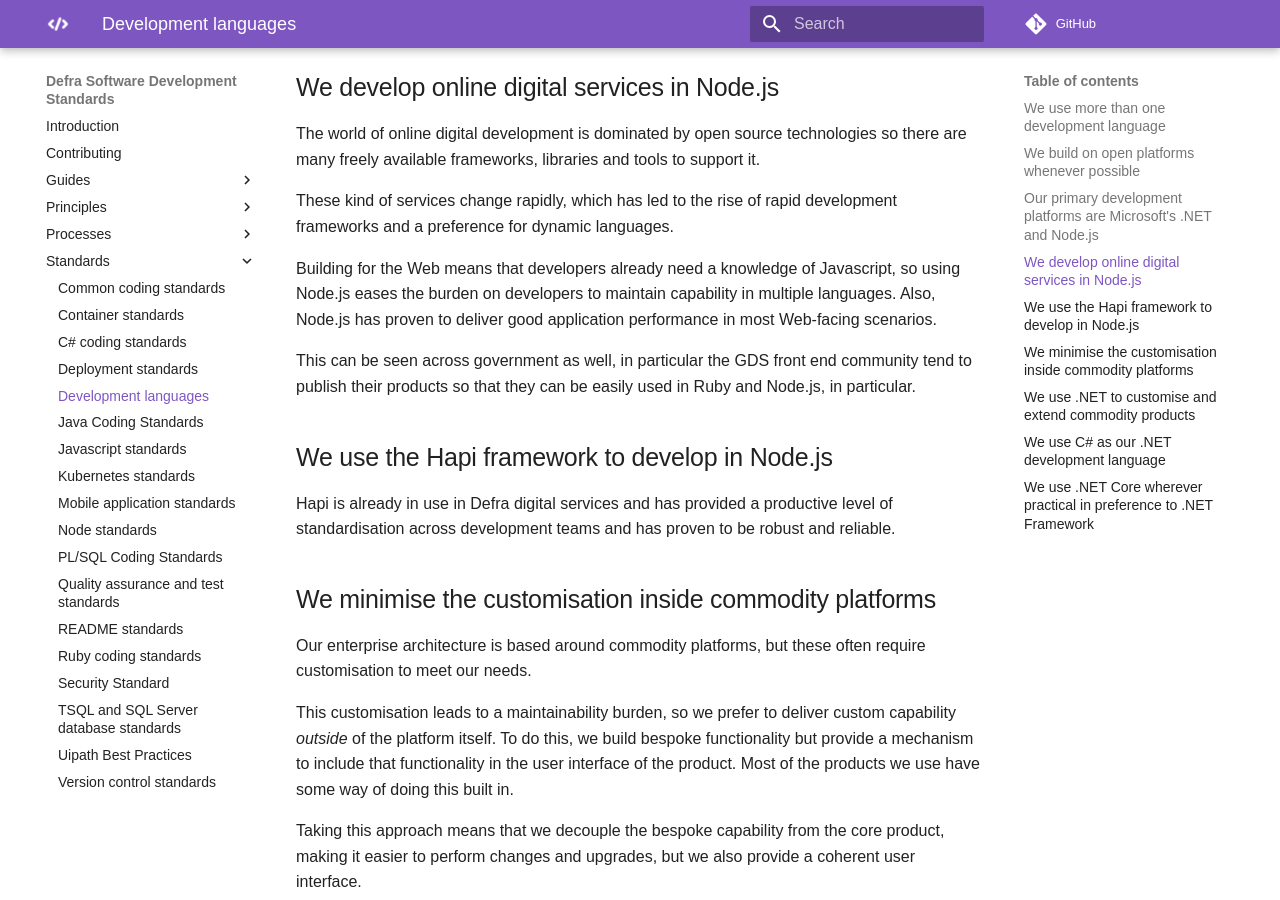
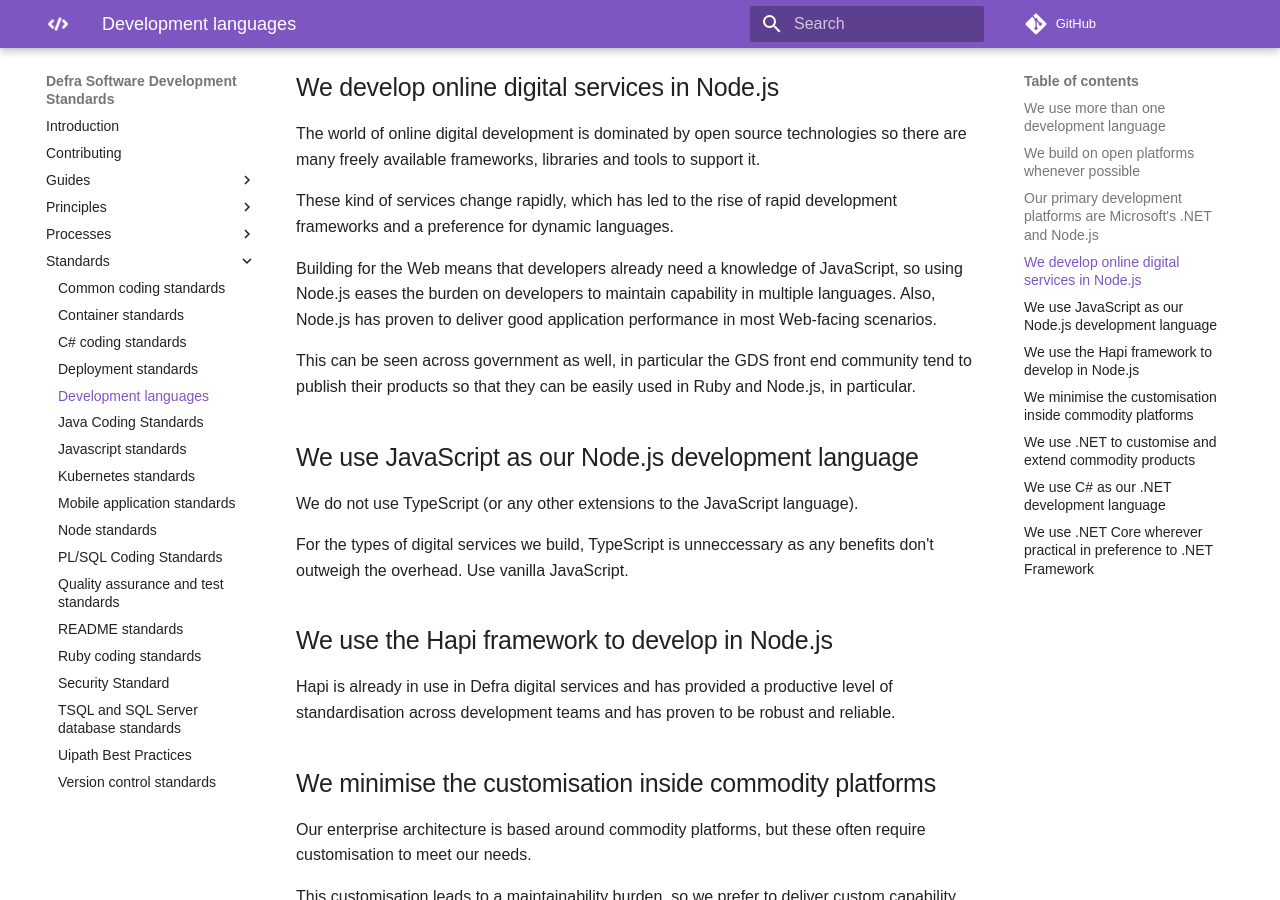
Before and after one commit to DEFRA/software-development-standards, an MkDocs documentation site: the page built from docs/standards/development_language_standards.md, in a window 1280 px wide and 900 px high, scrolled down 1430 px. Built offline with MkDocs 1.6.1 and Material for MkDocs 9.7.7, drawn with Linux system fonts in a browser that asks for light colours; some web fonts are replaced; comment, search, counter and statistics services are not loaded.

Commit message:
PDEV-212: Be explicit about not using TypeScript (#87)
* Explict about not using TypeScript

```diff
--- a/docs/standards/development_language_standards.md
+++ b/docs/standards/development_language_standards.md
@@ -60,12 +60,18 @@ frameworks, libraries and tools to support it.
 These kind of services change rapidly, which has led to the rise of rapid development frameworks and a preference for
 dynamic languages.
 
-Building for the Web means that developers already need a knowledge of Javascript, so using Node.js eases the
+Building for the Web means that developers already need a knowledge of JavaScript, so using Node.js eases the
 burden on developers to maintain capability in multiple languages. Also, Node.js has proven to deliver good
 application performance in most Web-facing scenarios.
 
 This can be seen across government as well, in particular the GDS front end community tend to publish their products
 so that they can be easily used in Ruby and Node.js, in particular.
+
+## We use JavaScript as our Node.js development language
+We do not use TypeScript (or any other extensions to the JavaScript language).
+
+For the types of digital services we build, TypeScript is unneccessary as any benefits don't outweigh the overhead.
+Use vanilla JavaScript.
 
 ## We use the Hapi framework to develop in Node.js
 Hapi is already in use in Defra digital services and has provided a productive level of standardisation across
```
Also changed, not shown: docs/standards/deployment_standards.md (+1 -1 lines), docs/standards/javascript_standards.md (+2 -0 lines), docs/standards/node_standards.md (+5 -4 lines), docs/standards/quality_assurance_standards.md (+1 -1 lines).
